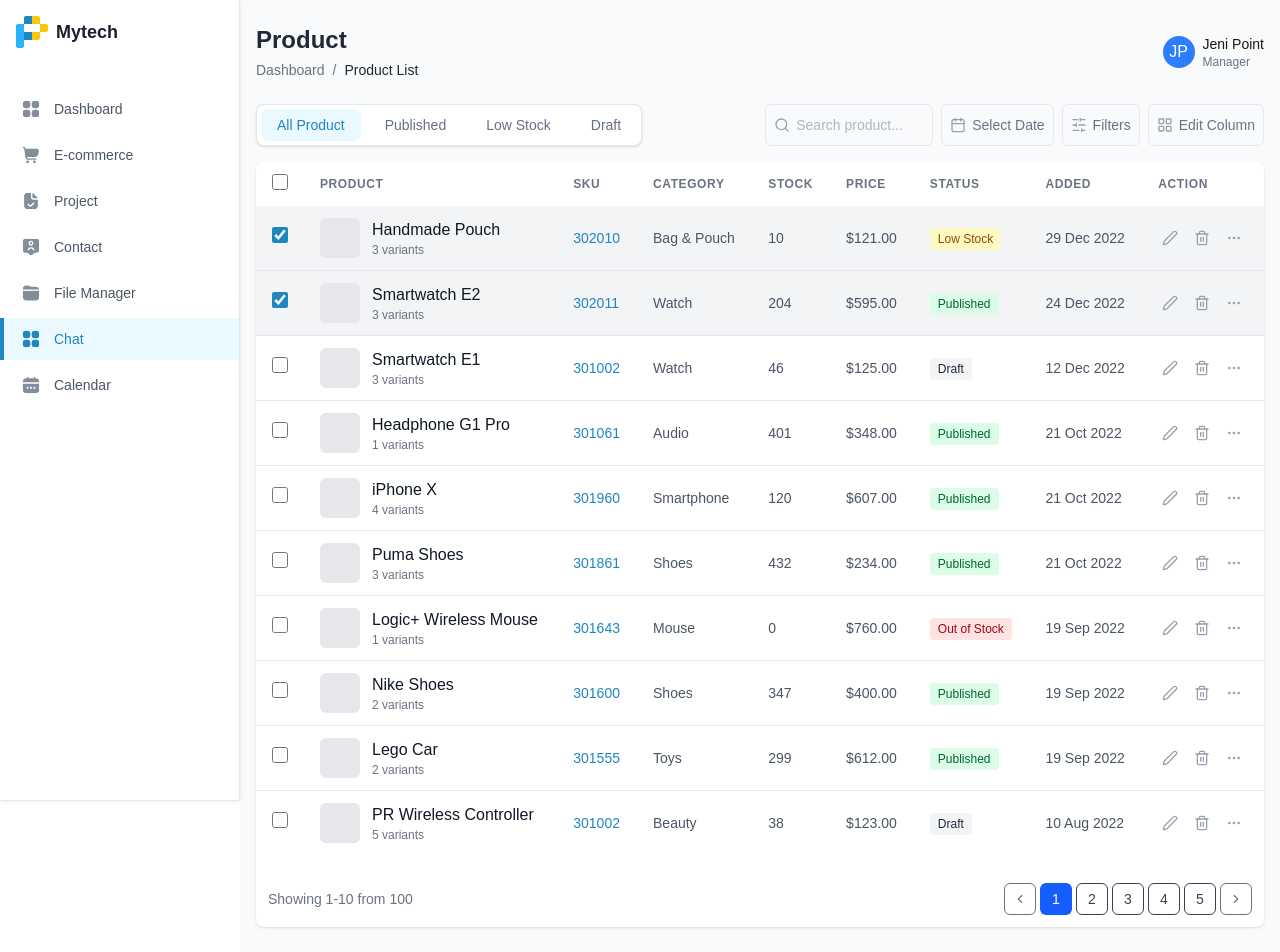
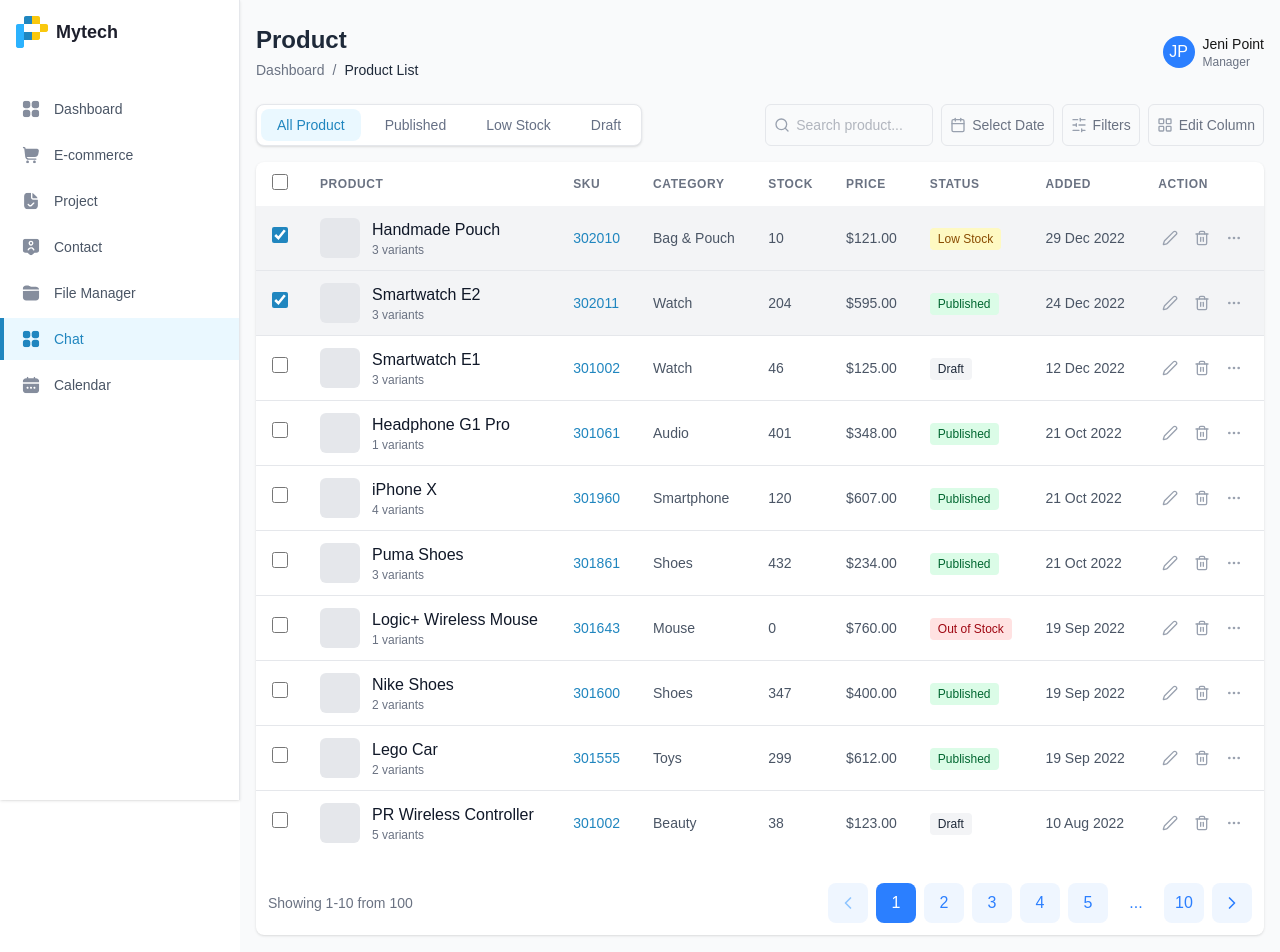
Before and after one commit to Shrikanthale/mytech-next, a Next.js app: page /chat in a window 1280 px wide. Shown: the top 952 px of the page. Built offline with nearby package versions, Linux system fonts and the light colour scheme.

Commit message:
pagination

```diff
--- a/src/app/chat/page.jsx
+++ b/src/app/chat/page.jsx
@@ -1,5 +1,5 @@
 "use client";
-import { useState } from "react";
+import { useState, useEffect } from "react";
 import {
   Search,
   Filter,
@@ -21,9 +21,12 @@ export default function ProductManagementUI() {
   const [selectedProducts, setSelectedProducts] = useState([302010, 302011]);
   const [mobileMenuOpen, setMobileMenuOpen] = useState(false);
   const [showMobileFilters, setShowMobileFilters] = useState(false);
-
   const tabs = ["All Product", "Published", "Low Stock", "Draft"];
-
+  const [currentPage, setCurrentPage] = useState(1);
+  const [itemsPerPage] = useState(10);
+  const [windowWidth, setWindowWidth] = useState(typeof window !== 'undefined' ? window.innerWidth : 0);
+  const totalItems = 100; // Example: total number of items in your data
+  const totalPages = Math.ceil(totalItems / itemsPerPage);
   const products = [
     {
       id: 302010,
@@ -174,6 +177,77 @@ export default function ProductManagementUI() {
     setShowMobileFilters(!showMobileFilters);
   };
 
+  // Track window size for responsive behavior
+  useEffect(() => {
+    const handleResize = () => {
+      setWindowWidth(window.innerWidth);
+    };
+
+    window.addEventListener('resize', handleResize);
+    return () => window.removeEventListener('resize', handleResize);
+  }, []);
+
+  // Function to change the page
+  const changePage = (pageNumber) => {
+    if (pageNumber >= 1 && pageNumber <= totalPages) {
+      setCurrentPage(pageNumber);
+    }
+  };
+
+  // Get page numbers to display based on screen size
+  const getPageNumbers = () => {
+    const pageNumbers = [];
+
+    // For extra small screens (mobile), show minimal pagination
+    if (windowWidth < 480) {
+      if (totalPages <= 3) {
+        // If only few pages, show all
+        for (let i = 1; i <= totalPages; i++) {
+          pageNumbers.push(i);
+        }
+      } else {
+        // Show current page with prev/next only
+        return [currentPage];
+      }
+    }
+    // For small screens
+    else if (windowWidth < 640) {
+      if (totalPages <= 5) {
+        // If only few pages, show all
+        for (let i = 1; i <= totalPages; i++) {
+          pageNumbers.push(i);
+        }
+      } else if (currentPage <= 2) {
+        return [1, 2, 3, '...', totalPages];
+      } else if (currentPage >= totalPages - 1) {
+        return [1, '...', totalPages - 2, totalPages - 1, totalPages];
+      } else {
+        return [1, '...', currentPage, '...', totalPages];
+      }
+    }
+    // For medium screens and above
+    else {
+      if (totalPages <= 7) {
+        for (let i = 1; i <= totalPages; i++) {
+          pageNumbers.push(i);
+        }
+      } else if (currentPage <= 3) {
+        return [1, 2, 3, 4, 5, '...', totalPages];
+      } else if (currentPage >= totalPages - 2) {
+        return [1, '...', totalPages - 4, totalPages - 3, totalPages - 2, totalPages - 1, totalPages];
+      } else {
+        return [1, '...', currentPage - 1, currentPage, currentPage + 1, '...', totalPages];
+      }
+    }
+
+    return pageNumbers;
+  };
+
+  const pageNumbers = getPageNumbers();
+
+  // Calculate range of items being displayed
+  const firstItem = (currentPage - 1) * itemsPerPage + 1;
+  const lastItem = Math.min(currentPage * itemsPerPage, totalItems)
   return (
     <div className="bg-gray-50 min-h-screen">
       <div className="max-w-1xl mx-auto px-4 py-6">
@@ -200,51 +274,6 @@ export default function ProductManagementUI() {
             </div>
           </div>
         </div>
-        {/* Search and Filters - Desktop */}
-        {/* <div className="hidden md:flex justify-between mb-4 gap-2">
-          <div className="inline-flex gap-2 items-center rounded-lg border border-gray-200 bg-white p-1 shadow-sm">
-            {tabs.map((tab) => {
-              const isActive = tab === activeTab;
-              return (
-                <button
-                  key={tab}
-                  onClick={() => setActiveTab(tab)}
-                  className={`px-4 py-1.5 text-sm font-medium rounded-lg transition-all duration-200 cursor-pointer ${isActive
-                    ? "bg-[#EAF8FF] text-[#2086BF]"
-                    : "text-[#667085] hover:bg-gray-100"
-                    }`}
-                >
-                  {tab}
-                </button>
-              );
-            })}
-          </div>
-          <div className="flex space-x-2">
-            <div className="flex items-center rounded-md border border-gray-300 px-3 py-2">
-              <Search className="text-gray-400 w-4 h-4 mr-2" />
-              <input
-                type="text"
-                placeholder="Search product..."
-                className="text-sm text-gray-500 outline-none bg-transparent w-36"
-              />
-            </div>
-
-            <button className="flex items-center rounded-md border border-gray-300 px-3 py-2 text-gray-500">
-              <Calendar className="text-gray-400 w-4 h-4 mr-2" />
-              <span className="text-sm">Select Date</span>
-            </button>
-
-            <button className="flex items-center rounded-md border border-gray-300 px-3 py-2 text-gray-500 cursor-pointer">
-              <SlidersHorizontal className="text-gray-400 w-4 h-4 mr-2" />
-              <span className="text-sm">Filters</span>
-            </button>
-
-            <button className="flex items-center rounded-md border border-gray-300 px-3 py-2 text-gray-500">
-              <LayoutGrid className="text-gray-400 w-4 h-4 mr-2" />
-              <span className="text-sm">Edit Column</span>
-            </button>
-          </div>
-        </div> */}
         <div className="w-full">
           <div className="hidden md:flex justify-between mb-4 gap-2">
             {/* Tabs section */}
@@ -255,8 +284,7 @@ export default function ProductManagementUI() {
                   <button
                     key={tab}
                     onClick={() => setActiveTab(tab)}
-                className={`px-4 py-1.5 text-sm font-medium rounded-lg transition-all duration-200 cursor-pointer ${
-                  isActive
+                    className={`px-4 py-1.5 text-sm font-medium rounded-lg transition-all duration-200 cursor-pointer ${isActive
                       ? "bg-[#EAF8FF] text-[#2086BF]"
                       : "text-[#667085] hover:bg-gray-100"
                       }`}
@@ -568,31 +596,50 @@ export default function ProductManagementUI() {
             </div>
 
             {/* Pagination */}
-            <div className="flex items-center justify-between mt-4 text-sm p-3">
-              <div className="text-gray-500 text-xs md:text-sm">
-                Showing 1-10 from 100
+            <div className="flex flex-col sm:flex-row items-center justify-between gap-3 mt-4 p-3">
+              <div className="text-gray-500 text-xs sm:text-sm">
+                Showing {firstItem}-{lastItem} from {totalItems}
               </div>
-              <div className="flex">
-                <button className="w-7 h-7 md:w-8 md:h-8 flex items-center justify-center rounded-md border mr-1 text-gray-500 hover:bg-gray-50">
-                  <ChevronLeft size={14} />
+              <div className="flex items-center gap-1 sm:gap-2">
+                <button
+                  onClick={() => changePage(currentPage - 1)}
+                  disabled={currentPage === 1}
+                  className={`w-8 h-8 sm:w-10 sm:h-10 flex items-center justify-center rounded-lg cursor-pointer ${currentPage === 1
+                      ? 'bg-blue-50 text-blue-300 cursor-not-allowed'
+                      : 'bg-blue-50 text-blue-500 hover:bg-blue-100'
+                    }`}
+                  aria-label="Previous page"
+                >
+                  <ChevronLeft size={windowWidth < 640 ? 16 : 20} />
                 </button>
-                <button className="w-7 h-7 md:w-8 md:h-8 flex items-center justify-center rounded-md bg-blue-600 text-white mr-1">
-                  1
+                {pageNumbers.map((number, index) => (
+                  number === '...' ? (
+                    <div key={`ellipsis-${index}`} className="w-8 h-8 sm:w-10 sm:h-10 flex items-center justify-center text-blue-500 font-medium">
+                      ...
+                    </div>
+                  ) : (
+                    <button
+                      key={number}
+                      onClick={() => changePage(number)}
+                      className={`w-8 h-8 sm:w-10 sm:h-10 flex items-center justify-center rounded-lg font-medium cursor-pointer cursor-pointer ${currentPage === number
+                          ? 'bg-blue-500 text-white'
+                          : 'bg-blue-50 text-blue-500 hover:bg-blue-100'
+                        }`}
+                    >
+                      {number}
                     </button>
-                <button className="w-7 h-7 md:w-8 md:h-8 flex items-center justify-center rounded-md border mr-1 text-gray-700 hover:bg-gray-50">
-                  2
-                </button>
-                <button className="hidden sm:flex w-7 h-7 md:w-8 md:h-8 items-center justify-center rounded-md border mr-1 text-gray-700 hover:bg-gray-50">
-                  3
-                </button>
-                <button className="hidden sm:flex w-7 h-7 md:w-8 md:h-8 items-center justify-center rounded-md border mr-1 text-gray-700 hover:bg-gray-50">
-                  4
-                </button>
-                <button className="hidden sm:flex w-7 h-7 md:w-8 md:h-8 items-center justify-center rounded-md border mr-1 text-gray-700 hover:bg-gray-50">
-                  5
-                </button>
-                <button className="w-7 h-7 md:w-8 md:h-8 flex items-center justify-center rounded-md border text-gray-500 hover:bg-gray-50">
-                  <ChevronRight size={14} />
+                  )
+                ))}
+                <button
+                  onClick={() => changePage(currentPage + 1)}
+                  disabled={currentPage === totalPages}
+                  className={`w-8 h-8 sm:w-10 sm:h-10 flex items-center justify-center rounded-lg cursor-pointer ${currentPage === totalPages
+                      ? 'bg-blue-50 text-blue-300 cursor-not-allowed'
+                      : 'bg-blue-50 text-blue-500 hover:bg-blue-100'
+                    }`}
+                  aria-label="Next page"
+                >
+                  <ChevronRight size={windowWidth < 640 ? 16 : 20} />
                 </button>
               </div>
             </div>
```
Lines whose indentation alone changed are shown as unchanged.
